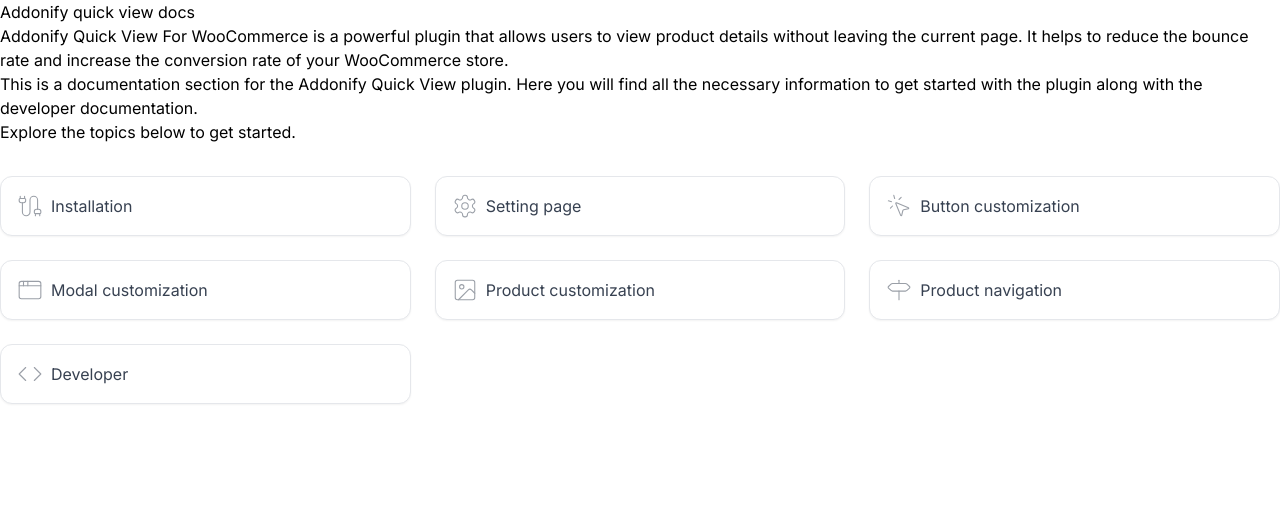
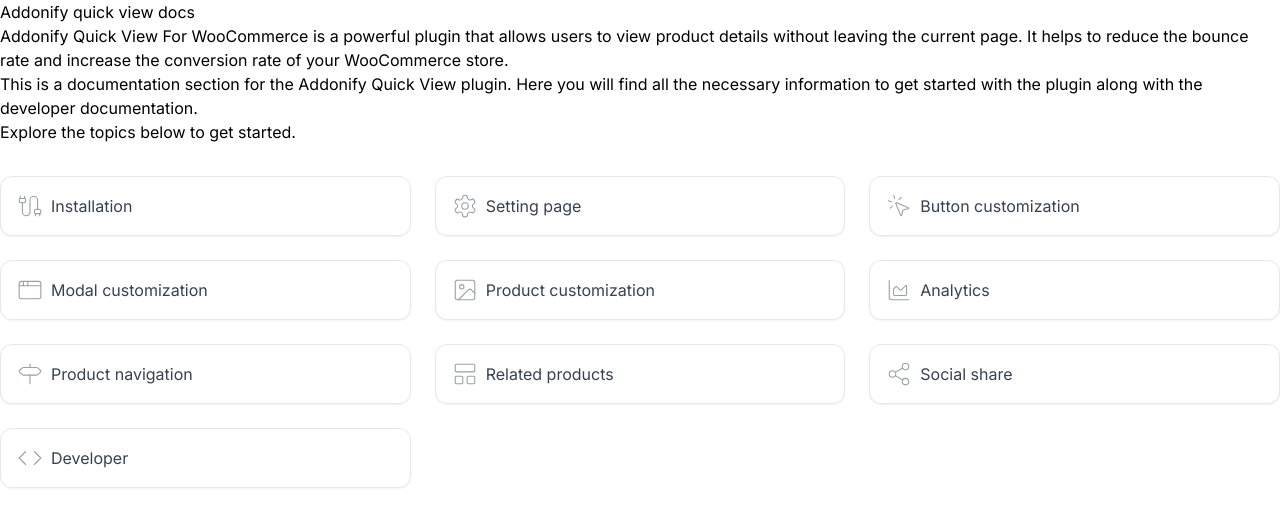
Before and after one commit to h1dd3nsn1p3r/docs.addonify.com, a Next.js app: page /kb/quick-view in a window 1280 px wide. Shown: the top 526 px of the page. Built offline with nearby package versions, Linux system fonts and the light colour scheme.

Commit message:
:package: Updated: social share docs.
- :package: Updated: social share docs.

```diff
--- a/pages/kb/quick-view.mdx
+++ b/pages/kb/quick-view.mdx
@@ -7,10 +7,13 @@
 Code,
 Cable,
 Image,
+Share2,
 Settings,
 Signpost,
 AppWindow,
-MousePointerClick
+ChartArea,
+LayoutPanelTop,
+MousePointerClick,
 } from "lucide-react";
 
 import Card from "@components/global/Card";
@@ -56,9 +59,27 @@
 	/>
 
 	<Card
+		title="Analytics"
+		link="/kb/quick-view/analytics"
+		icon={<ChartArea size="26" strokeWidth={1} />}
+	/>
+
+	<Card
 		title="Product navigation"
 		link="/kb/quick-view/product-navigation"
 		icon={<Signpost size="26" strokeWidth={1} />}
+	/>
+
+	<Card
+		title="Related products"
+		link="/kb/quick-view/related-product"
+		icon={<LayoutPanelTop size="26" strokeWidth={1} />}
+	/>
+
+	<Card
+		title="Social share"
+		link="/kb/quick-view/social-share"
+		icon={<Share2 size="26" strokeWidth={1} />}
 	/>
 
 	<Card
```
